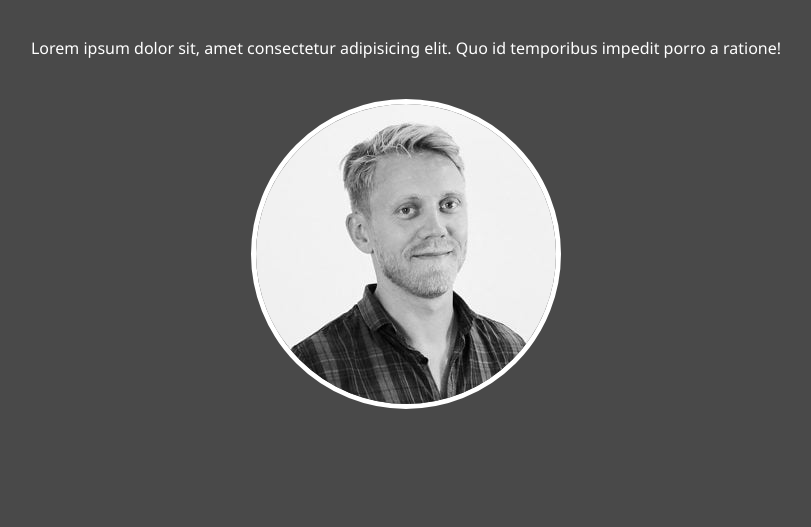
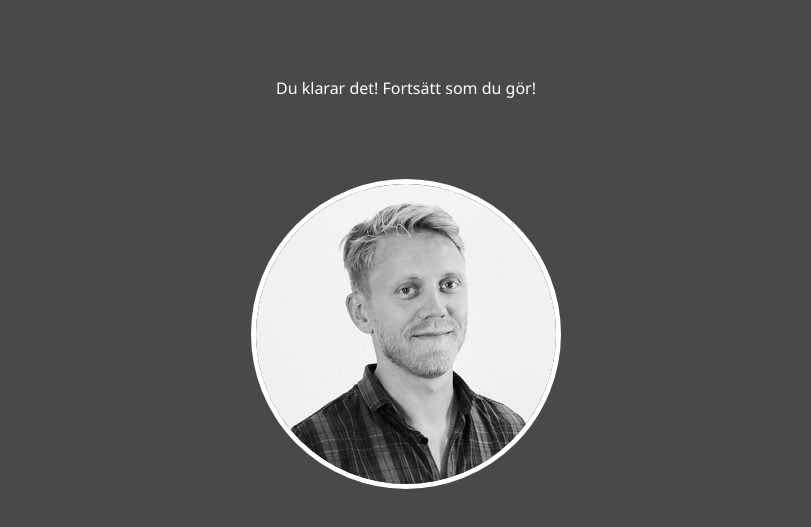
Before and after one commit to timohm/Lektion-9, a plain HTML site: page index.html in a window 1280 px wide. Shown: the part 67-594 px from the top of the page, without its empty margins (234-1045 px from the left). Drawn offline with Linux system fonts and the light colour scheme.

Commit message:
updated text

```diff
--- a/index.html
+++ b/index.html
@@ -10,8 +10,7 @@
     <div class="bigdiv">
       <h1 class="title">Lil Willy</h1>
       <p class="text">
-        Lorem ipsum dolor sit, amet consectetur adipisicing elit. Quo id
-        temporibus impedit porro a ratione!
+        Du klarar det! Fortsätt som du gör!
       </p>
       <div class="imgdiv">
         <img
--- a/style.css
+++ b/style.css
@@ -13,14 +13,14 @@ body {
 .text {
   display: flex;
   justify-content: center;
-  margin-top: 5vh;
+  margin-top: 10vh;
 }
 
 .imgdiv {
     display: flex;
     justify-content: center;
     align-items: center;
-    margin-top: 5vh;
+    margin-top: 10vh;
 }
 
 .image {
```
